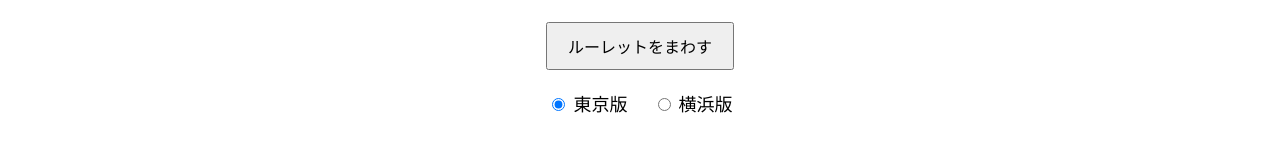
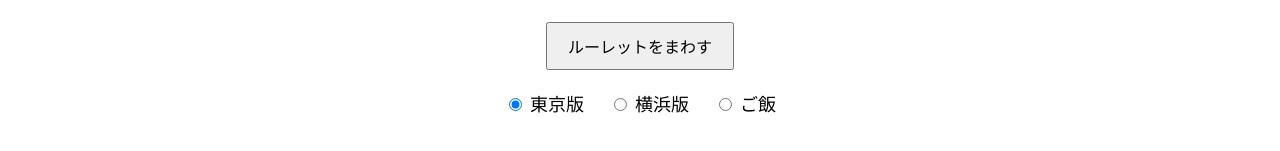
Before and after one commit to rookie-tanaka/roulette-app, a plain HTML site: page index.html in a window 1280 px wide. Shown: the part 195-346 px from the top of the page. Drawn offline with Linux system fonts and the light colour scheme.

Commit message:
index.html の更新

```diff
--- a/index.html
+++ b/index.html
@@ -24,6 +24,9 @@
         <label>
           <input type="radio" name="area" value="yokohama" /> 横浜版
         </label>
+        <label>
+          <input type="radio" name="area" value="food" /> ご飯
+        </label>
       </div>
     </div>
 
```
